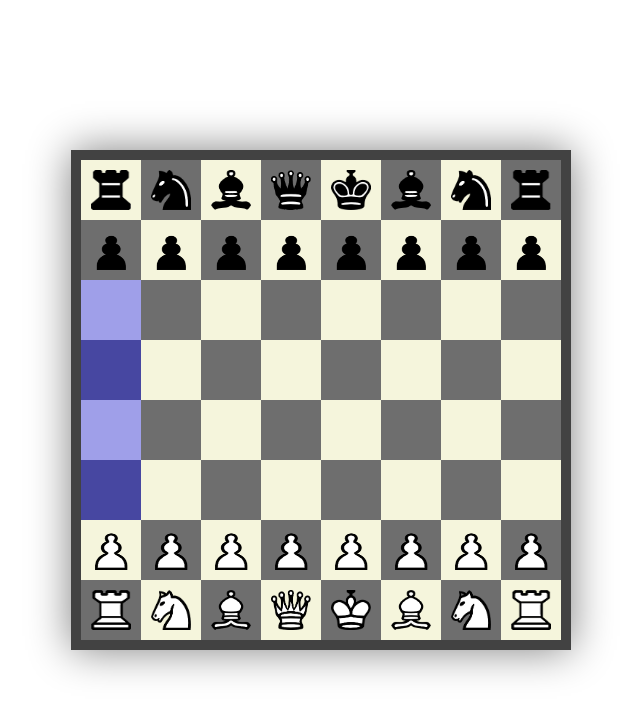
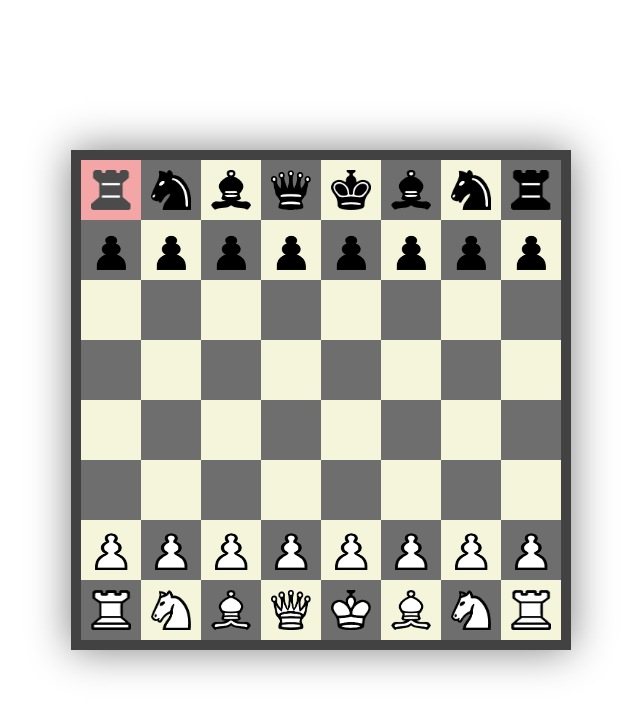
Before and after one commit to tristangraaff/jschessgame, a website with bundled scripts: page code/index.html in a window 1280 px wide. Both pictures are taken after a click on the element 430 px from the left and 190 px from the top of the page. Shown: the whole page, without its empty margins (319-959 px from the left). Built offline with nearby package versions, Linux system fonts and the light colour scheme.

Commit message:
wrote checkIfPieceIsInTheWay method and starting highlighting selected piece

```diff
--- a/code/dom.js
+++ b/code/dom.js
@@ -155,6 +155,7 @@ class PieceSelect {
 
     if (clickedSquare.hasAttribute("data-piece") && !this.pieceIsSelected) {
       this.pieceIsSelected = true;
+      this.highLightSelectedSquare(clickedSquare);
       this.highlightValidMoves(clickedSquare);
     }
 
@@ -166,6 +167,7 @@ class PieceSelect {
       if (clickedSquare !== this.selectedPiece && clickedSquare.hasAttribute("data-piece")) {
         this.pieceIsSelected = true;
         this.removeColorContainer();
+        this.highLightSelectedSquare(clickedSquare);
         this.highlightValidMoves(clickedSquare);
       };
     };
@@ -186,21 +188,27 @@ class PieceSelect {
     const colIndex = Number(colIndexClassName.charAt(colIndexClassName.length -1));
     const piece = factory.board[rowIndex][colIndex];
     const validMoves = this.getValidMovesFromPieceLogic(piece, rowIndex, colIndex);
-    this.createColorContainer(validMoves);
+    this.createColorContainerValidMoves(validMoves);
   };
 
-  createColorContainer(squares) {
+  createColorContainerValidMoves(squares) {
     squares.forEach((square) => {
       const domRow = document.querySelector(`.row_index_${square[0]}`);
       const domCol = domRow.children[square[1]];
       const container = document.createElement("div");
-      container.classList.add("color_container");
+      container.classList.add("color_container_valid_moves");
       domCol.appendChild(container);
     });
   };
 
+  highLightSelectedSquare(square) {
+    console.log(square);
+    const container = document.createElement("div");
+    square.classList.add("color_container_selected_piece");
+  };
+
   removeColorContainer() {
-    const colorContainers = document.querySelectorAll(".color_container");
+    const colorContainers = document.querySelectorAll(".color_container_valid_moves");
     colorContainers.forEach((container) => {
       container.remove();
     });
--- a/code/pieceLogic.js
+++ b/code/pieceLogic.js
@@ -34,7 +34,20 @@ export default class Piece {
   };
 
   checkIfPieceIsInTheWay(position, moveVector) {
+    const [startRow, startCol] = position;
+    const [desiredRow, desiredCol] = moveVector;
+    console.log(position);
+    console.log(moveVector);
+    const rowIncrement = desiredRow > 0 ? 1 : -1;
+    const colIncrement = desiredCol > 0 ? 1 : -1;
 
+    for (let row = startRow + rowIncrement, col = startCol + colIncrement; row !== desiredRow; row += rowIncrement, col += colIncrement) {
+      if (typeof factory.board[row][col] === "object") {
+        return true;
+      } else if (typeof factory.board[row][col] === "boolean") {
+        return false;
+      };
+    };
   };
 
   getValidMoves(currentPosition, possibleMoves) {
@@ -44,8 +57,9 @@ export default class Piece {
       const possiblePosition = this.calculatePosition(currentPosition, possibleMoves[i]);
       const positionOnBoard = this.checkIfPositionIsOnBoard(possiblePosition);
       if (positionOnBoard) {
+        const pieceInTheWay = this.checkIfPieceIsInTheWay(currentPosition, possibleMoves[i]);
         const squareIsEmpty = this.checkIfSquareIsEmpty(possiblePosition); //This does not make it invalid, it means capturing if opposite color
-        if (positionOnBoard === true && squareIsEmpty === true) {
+        if (positionOnBoard && squareIsEmpty && !pieceInTheWay) {
           this.validMoves.push(possiblePosition);
         };
       } else {
@@ -110,6 +124,10 @@ export class Knight extends Piece {
       [2, -1],
       [2, 1]
     ];
+  };
+
+  checkIfPieceIsInTheWay() {
+    console.log("This method overwrites the method in the parent class because the rule does not apply to the Knight.")
   };
 };
 
--- a/code/style.css
+++ b/code/style.css
@@ -46,9 +46,16 @@ img {
   height: 40px;
 }
 
-.color_container {
+.color_container_valid_moves {
   background-color: rgba(0, 0, 255, 0.5);
   opacity: 0.7;
   width: 60px;
   height: 60px;
 }
+
+.color_container_selected_piece {
+  background-color: rgba(226, 0, 0, 0.5);
+  opacity: 0.7;
+  width: 60px;
+  height: 60px;
+}
```
